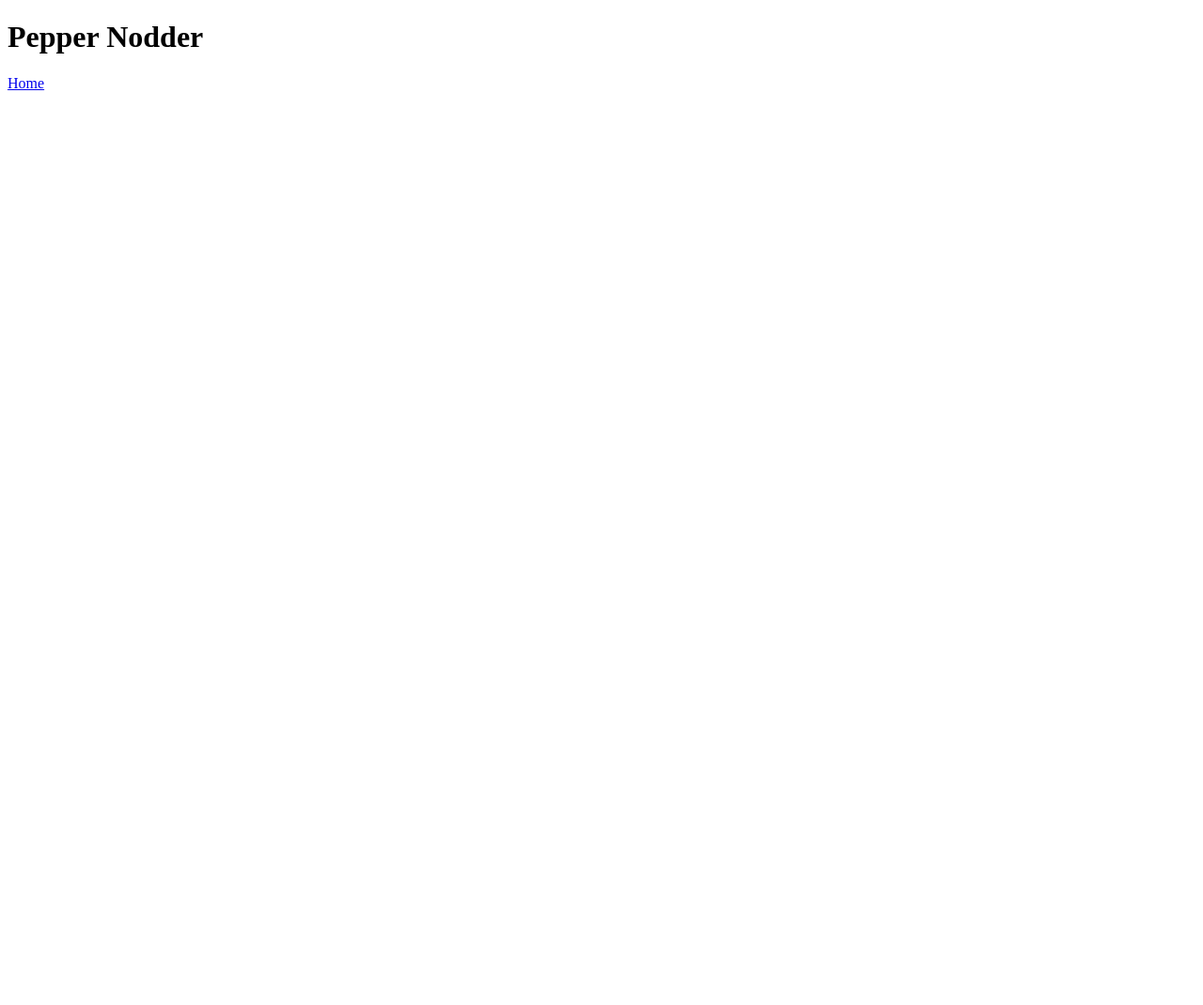
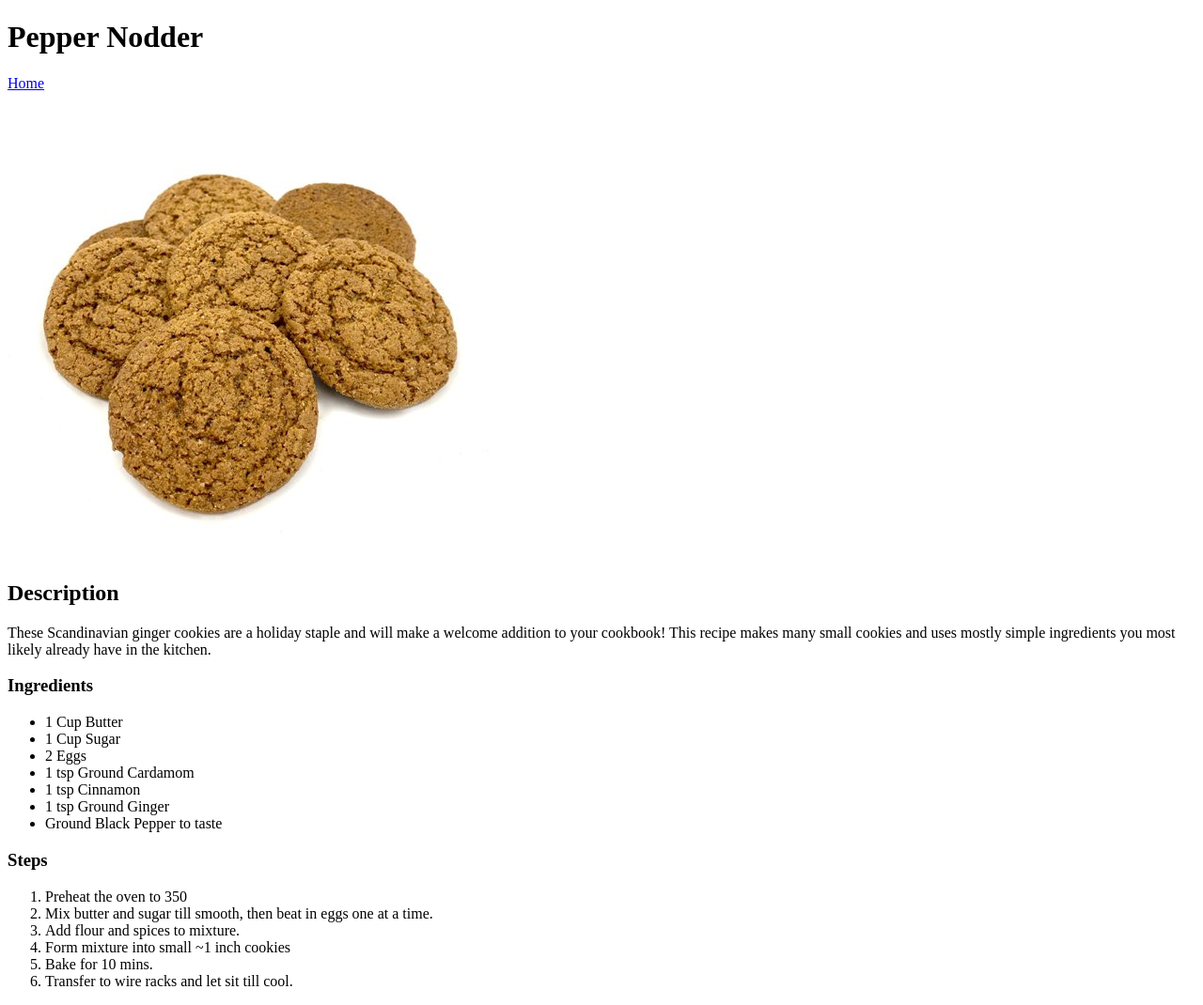
Before and after one commit to AR-185/odin-recipes, a plain HTML site: page recipes/pepper-nodder.html in a window 1280 px wide. Shown: the whole page at 94% size. Before the commit the page ends 800 px from the top, so only its background shows below. Drawn offline with Linux system fonts and the light colour scheme.

Commit message:
Add recipe ingredients and image to PepNod
This commit fills in information on how to make Pepper Nodder and
adds an image of similar suggar cookies to let viewers know what to
expect.

```diff
--- a/recipes/pepper-nodder.html
+++ b/recipes/pepper-nodder.html
@@ -11,6 +11,32 @@
     <body>
         <h1>Pepper Nodder</h1>
         <a href="../index.html">Home</a>
+            <p></p>
+            <img src="../images/cookies.png" alt="Image of ginger cookies">
+        <h2>Description</h2>
+            <p>These Scandinavian ginger cookies are a holiday staple
+            and will make a welcome addition to your cookbook!
+            This recipe makes many small cookies and uses mostly simple
+            ingredients you most likely already have in the kitchen.</p>
+        <h3>Ingredients</h3>
+            <ul>
+                <li>1 Cup Butter</li>
+                <li>1 Cup Sugar</li>
+                <li>2 Eggs</li>
+                <li>1 tsp Ground Cardamom</li>
+                <li>1 tsp Cinnamon</li>
+                <li>1 tsp Ground Ginger</li>
+                <li>Ground Black Pepper to taste</li>
+            </ul>
+        <h3>Steps</h3>
+            <ol>
+                <li>Preheat the oven to 350</li>
+                <li>Mix butter and sugar till smooth, then beat in eggs one at a time.</li>
+                <li>Add flour and spices to mixture.</li>
+                <li>Form mixture into small ~1 inch cookies</li>
+                <li>Bake for 10 mins.</li>
+                <li>Transfer to wire racks and let sit till cool.</li>
+            </ol>
     </body>
 
 </html>
```
